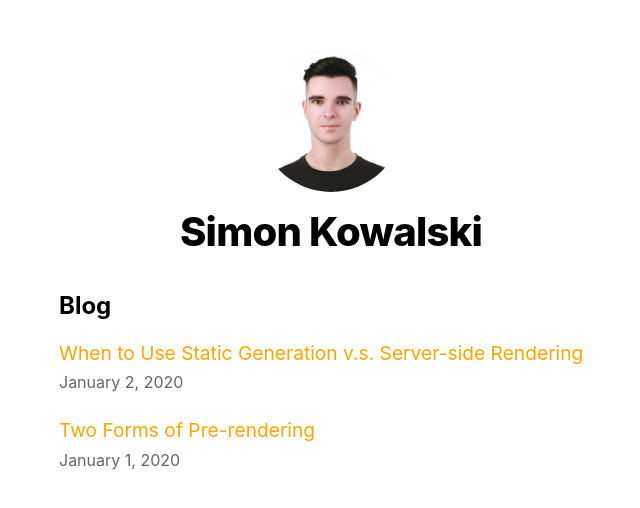
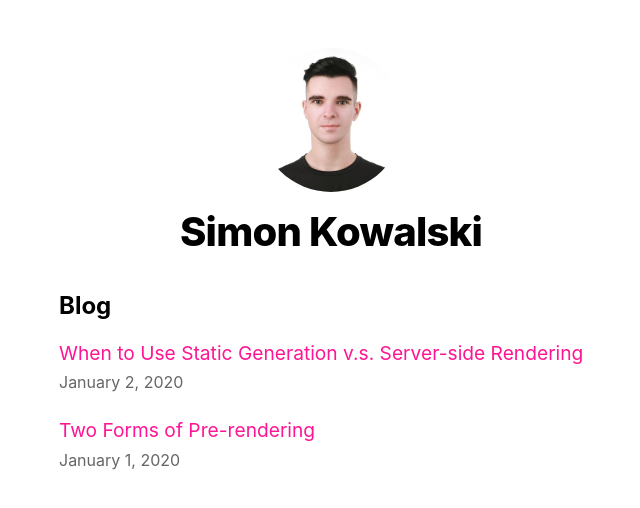
Before and after one commit to skowalskidev/next-js-blog-tutorial, a Next.js app: page / in a window 1280 px wide. Shown: the top 508 px of the page, without its empty margins (309-949 px from the left). Built offline with nearby package versions, Linux system fonts and the light colour scheme.

Commit message:
Updated link color

```diff
--- a/styles/globals.css
+++ b/styles/globals.css
@@ -7,7 +7,7 @@ body {
 }
 
 a {
-    color: orange;
+    color: deeppink;
     text-decoration: none;
 }
 
```
